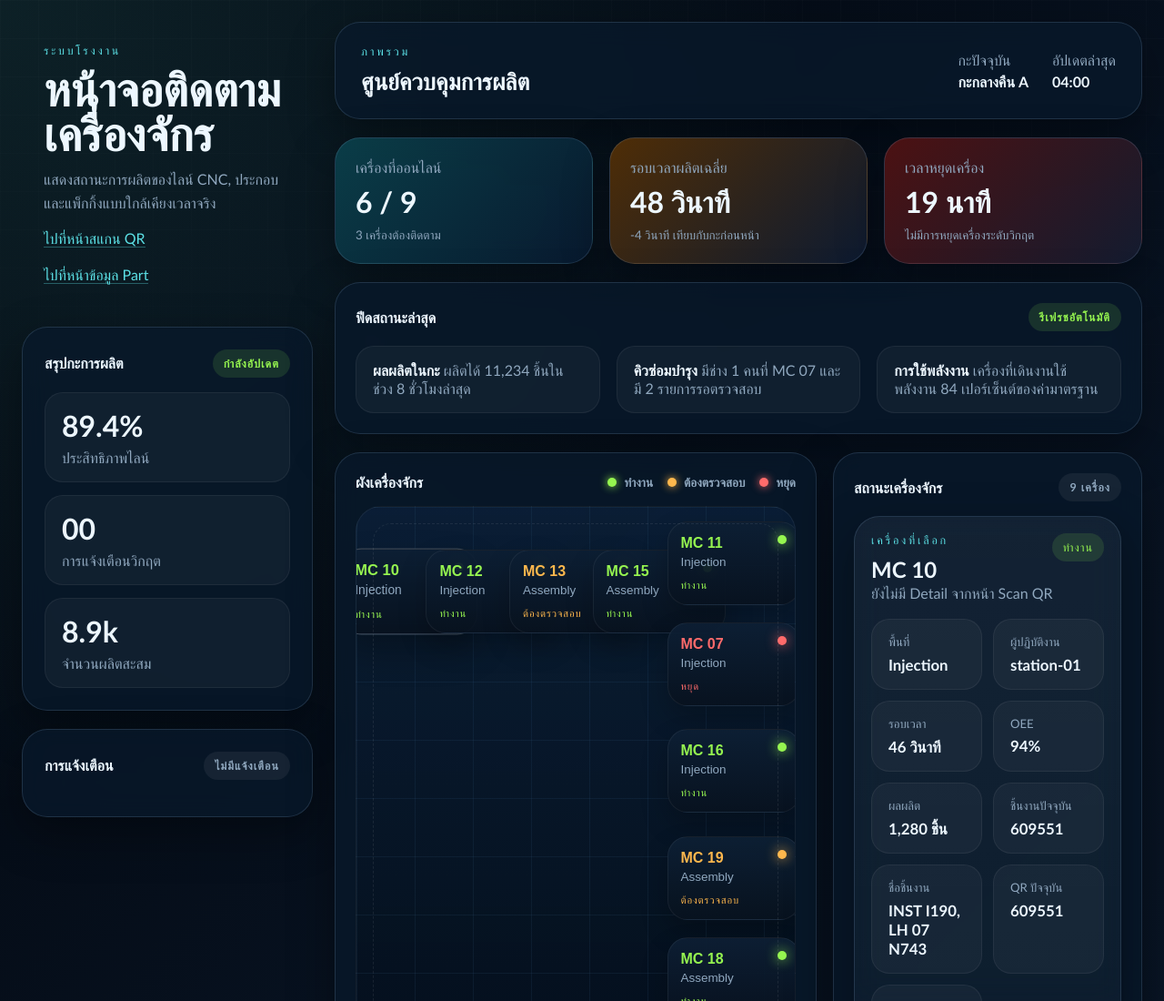
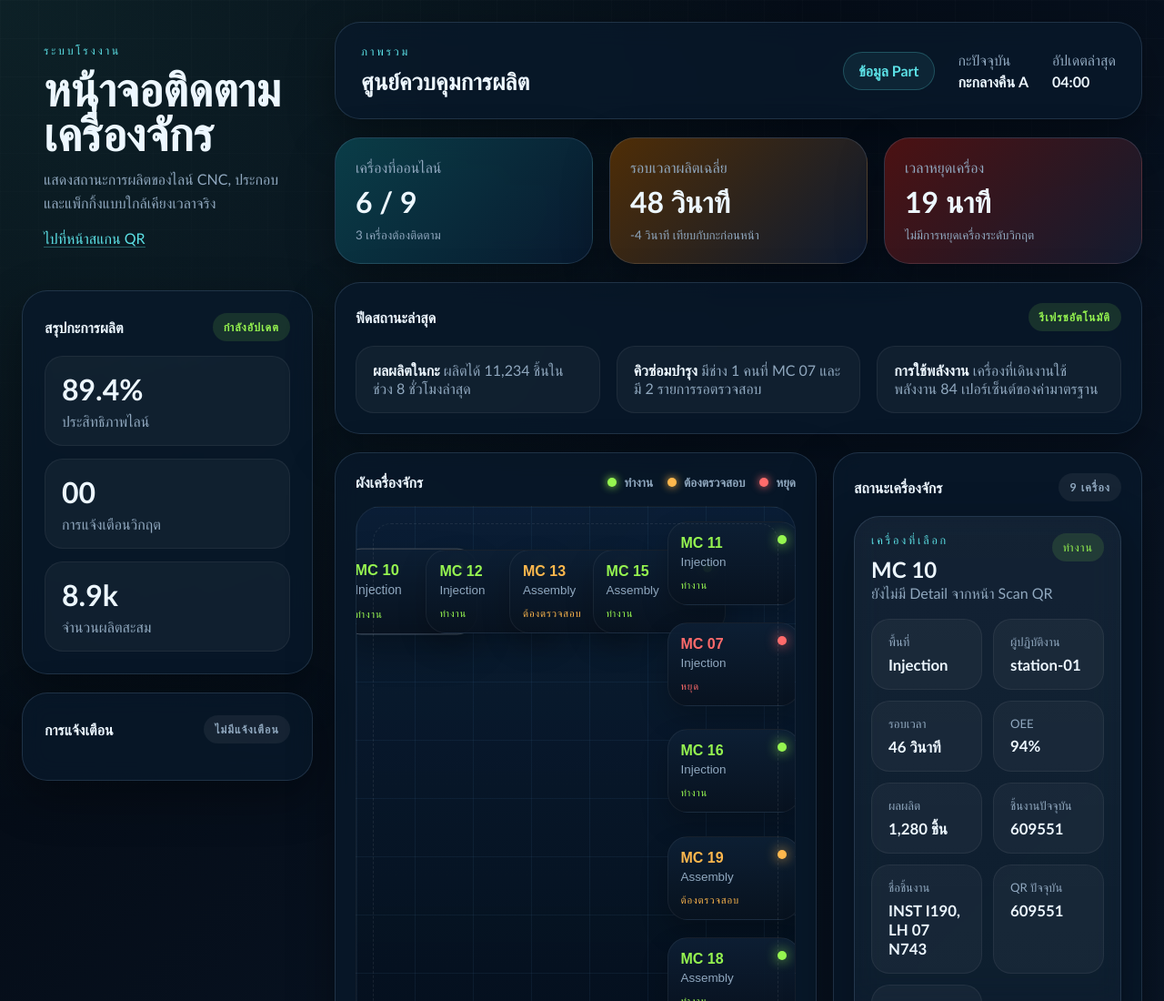
Before and after one commit to Teerapon4412/monitor, a plain HTML site: page index.html in a window 1280 px wide. Shown: the top 1100 px of the page at 91% size. Drawn offline with Linux system fonts and the light colour scheme; no server answers.

Commit message:
Move part link to monitor header

```diff
--- a/index.html
+++ b/index.html
@@ -17,9 +17,6 @@
           </p>
           <p class="lead">
             <a class="inline-link" href="./scan.html">ไปที่หน้าสแกน QR</a>
-          </p>
-          <p class="lead">
-            <a class="inline-link" href="./part.html">ไปที่หน้าข้อมูล Part</a>
           </p>
         </div>
 
@@ -60,6 +57,9 @@
             <h2>ศูนย์ควบคุมการผลิต</h2>
           </div>
           <div class="topbar-meta">
+            <div class="topbar-action">
+              <a class="nav-pill" href="./part.html">ข้อมูล Part</a>
+            </div>
             <div>
               <span>กะปัจจุบัน</span>
               <strong>กะกลางคืน A</strong>
--- a/styles.css
+++ b/styles.css
@@ -276,6 +276,30 @@ h2 {
 .topbar-meta div {
   display: grid;
   gap: 4px;
+}
+
+.topbar-action {
+  align-items: center;
+}
+
+.nav-pill {
+  display: inline-flex;
+  align-items: center;
+  justify-content: center;
+  min-height: 42px;
+  padding: 10px 16px;
+  border: 1px solid rgba(92, 225, 230, 0.24);
+  border-radius: 999px;
+  color: var(--cyan);
+  background: rgba(92, 225, 230, 0.08);
+  text-decoration: none;
+  font-weight: 700;
+  white-space: nowrap;
+}
+
+.nav-pill:hover {
+  border-color: rgba(92, 225, 230, 0.55);
+  background: rgba(92, 225, 230, 0.14);
 }
 
 .stats-grid,
```
